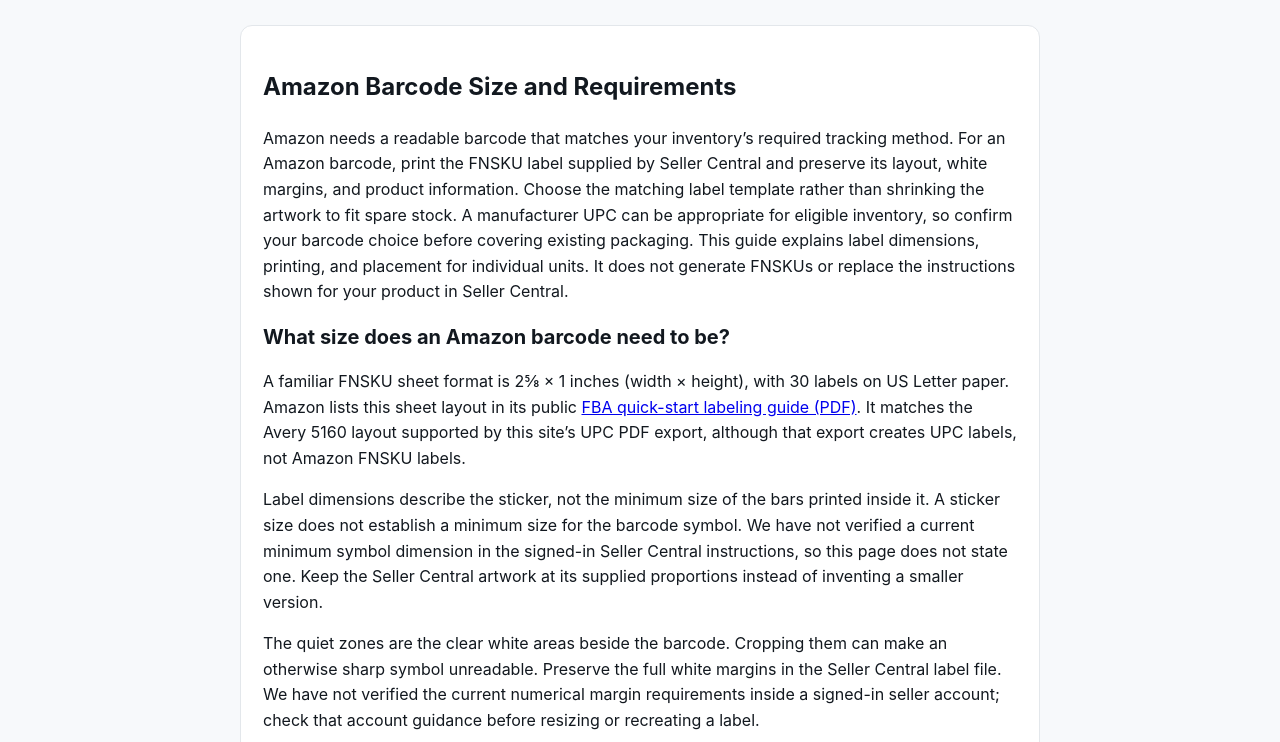
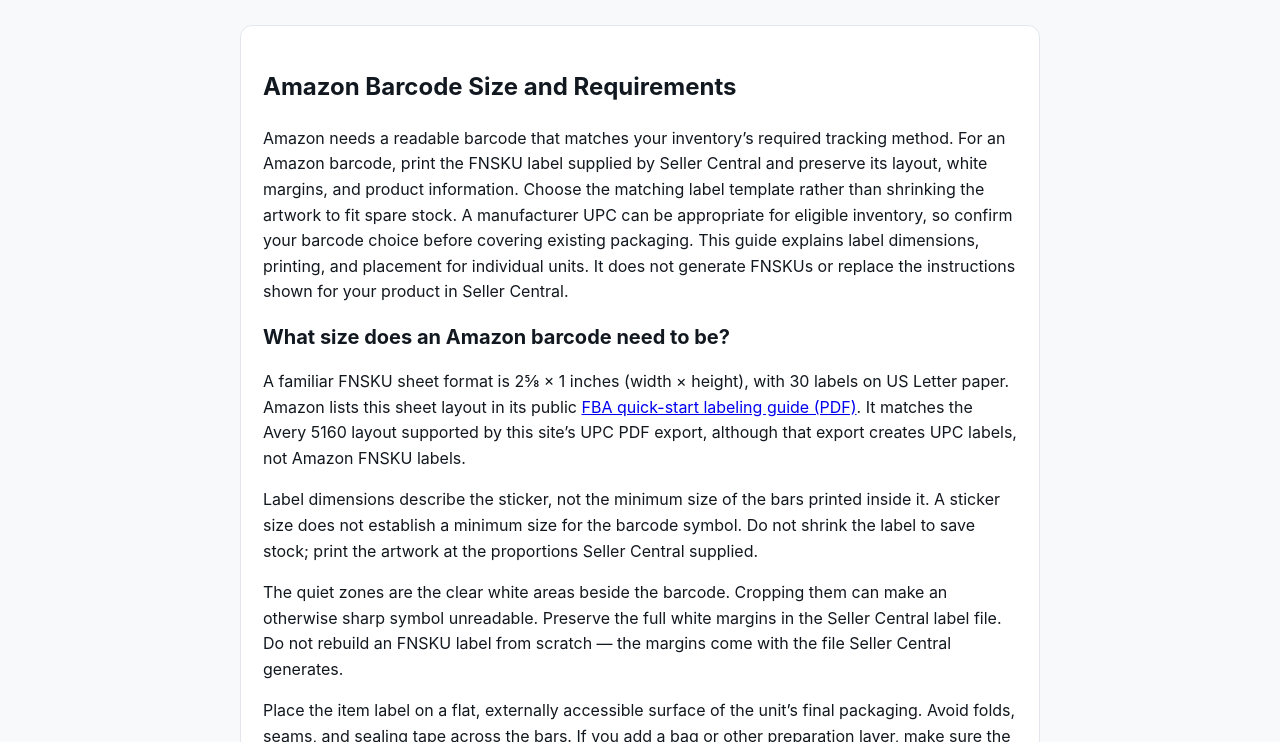
Before and after one commit to YouShareRoseGetFun/getupclabel, a plain HTML site: page amazon-barcode.html in a window 1280 px wide. Shown: the part 58-800 px from the top of the page. Drawn offline with Linux system fonts and the light colour scheme.

Commit message:
页面优化

```diff
--- a/amazon-barcode.html
+++ b/amazon-barcode.html
@@ -9,8 +9,8 @@
 <h2>What size does an Amazon barcode need to be?</h2>
 
 <p>A familiar FNSKU sheet format is 2⅝ × 1 inches (width × height), with 30 labels on US Letter paper. Amazon lists this sheet layout in its public <a href="https://images-na.ssl-images-amazon.com/images/G/01/fba-help/QRG/FBA-Quick-Start-Guide.pdf" target="_blank" rel="noopener">FBA quick-start labeling guide (PDF)</a>. It matches the Avery 5160 layout supported by this site’s UPC PDF export, although that export creates UPC labels, not Amazon FNSKU labels.</p>
-<p>Label dimensions describe the sticker, not the minimum size of the bars printed inside it. A sticker size does not establish a minimum size for the barcode symbol. We have not verified a current minimum symbol dimension in the signed-in Seller Central instructions, so this page does not state one. Keep the Seller Central artwork at its supplied proportions instead of inventing a smaller version.</p>
-<p>The quiet zones are the clear white areas beside the barcode. Cropping them can make an otherwise sharp symbol unreadable. Preserve the full white margins in the Seller Central label file. We have not verified the current numerical margin requirements inside a signed-in seller account; check that account guidance before resizing or recreating a label.</p>
+<p>Label dimensions describe the sticker, not the minimum size of the bars printed inside it. A sticker size does not establish a minimum size for the barcode symbol. Do not shrink the label to save stock; print the artwork at the proportions Seller Central supplied.</p>
+<p>The quiet zones are the clear white areas beside the barcode. Cropping them can make an otherwise sharp symbol unreadable. Preserve the full white margins in the Seller Central label file. Do not rebuild an FNSKU label from scratch — the margins come with the file Seller Central generates.</p>
 <p>Place the item label on a flat, externally accessible surface of the unit’s final packaging. Avoid folds, seams, and sealing tape across the bars. If you add a bag or other preparation layer, make sure the required item barcode can be scanned without opening it.</p>
 <h2>FNSKU vs UPC: which barcode goes on the label?</h2>
 
@@ -27,7 +27,7 @@
 
 <p>Use a printer capable of at least 300 DPI, as specified in the <a href="https://sellercentral.amazon.com/help/hub/reference/external/G200141490?locale=en-US" target="_blank" rel="noopener">Seller Central label and printer requirements (seller sign-in required)</a>. Confirm the current specifications in your account before printing. Higher resolution helps preserve bar edges, but it cannot fix the wrong identifier, an incorrect template, or artwork that was already blurred before printing.</p>
 <p>Print at 100% or Actual size, with Fit to page disabled. The public Amazon labeling PDF linked above instructs you to print without scaling. Check both the document viewer and printer driver because either can change the output size.</p>
-<p>A laser printer uses toner on compatible sheet labels. Direct thermal stock is sensitive to heat and abrasion, and its image can fade over time. Thermal transfer printers use a compatible ribbon and stock; <a href="https://www.zebra.com/us/en/resource-library/faq/what-is-a-thermal-printer.html" target="_blank" rel="noopener">Zebra’s thermal printing overview</a> explains the difference. For laser printing, buy labels explicitly rated for laser printers; unsuitable media can cause poor toner adhesion or feeding problems.</p>
+<p>A laser printer uses toner on compatible sheet labels. Direct thermal stock is sensitive to heat and abrasion, and its image can fade over time. Thermal transfer printers use a compatible ribbon and stock. For laser printing, buy labels explicitly rated for laser printers; unsuitable media can cause poor toner adhesion or feeding problems.</p>
 <p>If your Avery 5160 output is misaligned, select Letter paper in both the viewer and printer driver, and keep Actual size selected. An A4 default can cause scaling or clipping, including at the rightmost column, depending on the driver. Test on plain paper against the label sheet before using adhesive stock; do not compensate by shrinking the barcode.</p>
 <p>For thermal printing, choose the matching roll-label output in Seller Central. Do not feed office label sheets into a device designed for rolls, or print the full Letter sheet PDF onto a small roll label.</p>
 <p>Our <a href="/">UPC label generator</a> provides separate manufacturer-barcode artwork; download FNSKU artwork from Amazon. Keep those print jobs separate so a saved UPC sheet is not mistaken for an Amazon label batch.</p>
```
